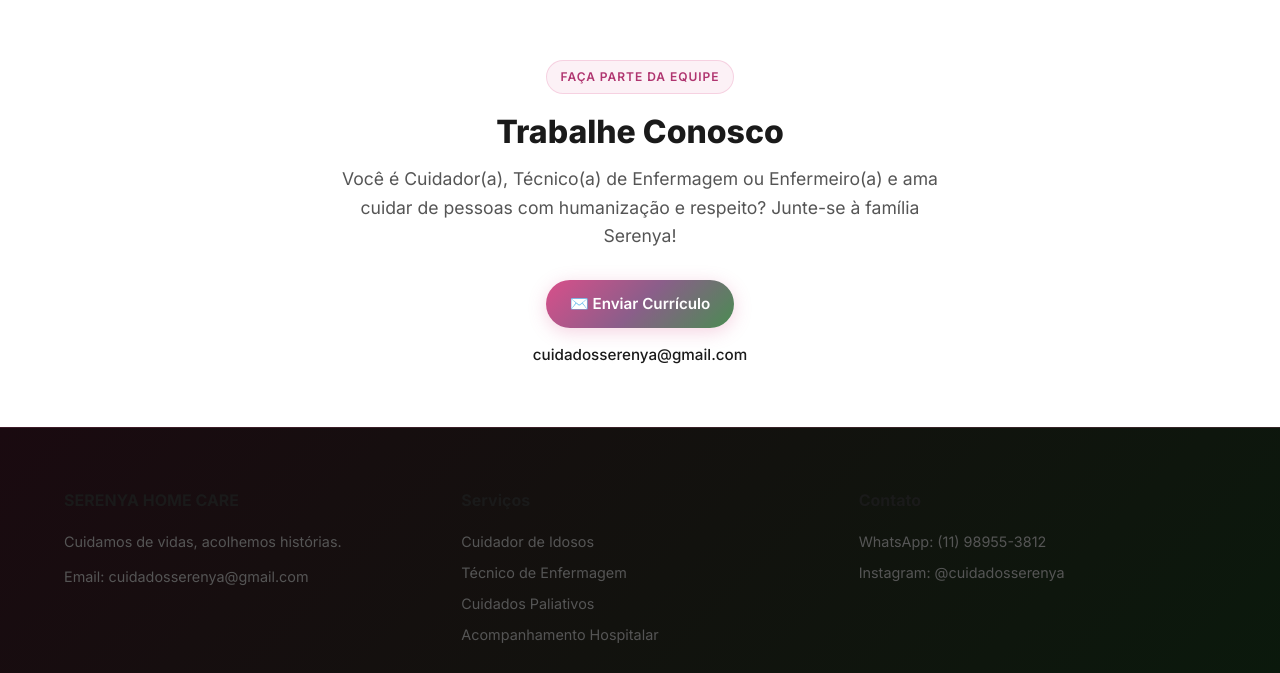
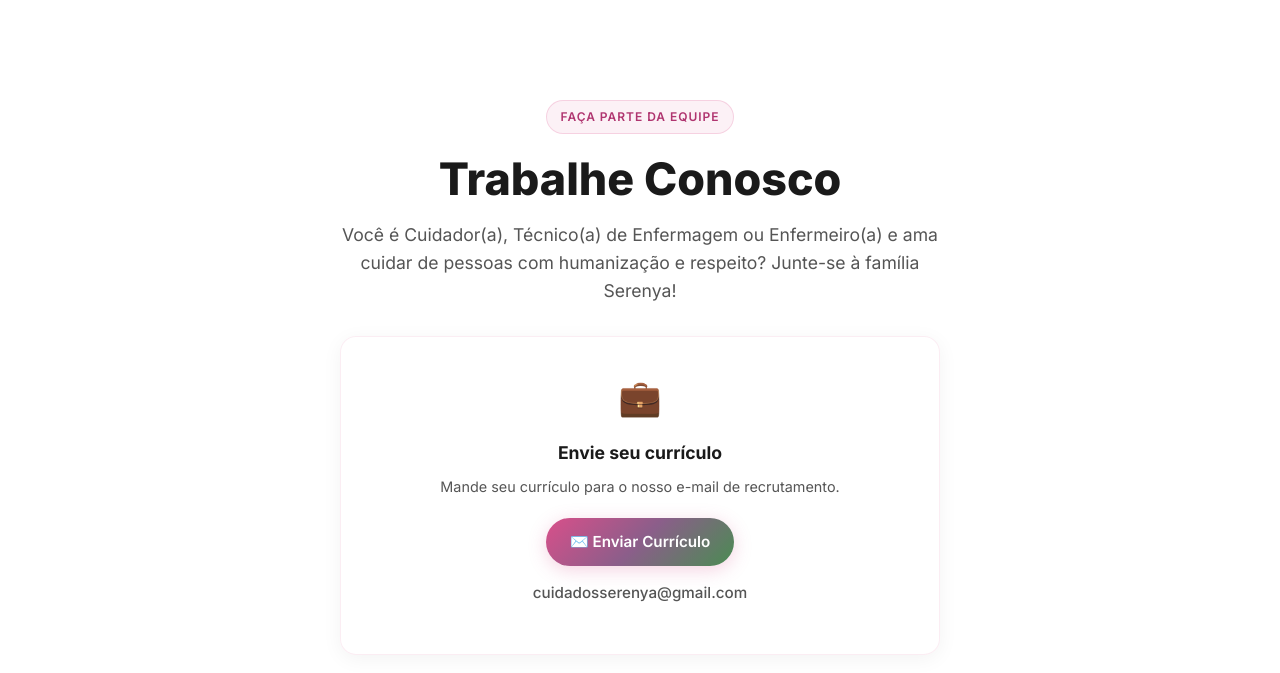
Before and after one commit to LeonardoGMendoza/SERENYAHOMECARE, a Next.js app: page / in a window 1280 px wide. Shown: the part 6127-6800 px from the top of the page. Built offline with nearby package versions, Linux system fonts and the light colour scheme.

Commit message:
feat: Adiciona seção Trabalhe Conosco

```diff
--- a/app/page.js
+++ b/app/page.js
@@ -211,12 +211,18 @@ export default function Home() {
       </section>
 
       {/* ── TRABALHE CONOSCO ── */}
-      <section id="trabalhe-conosco" className="section" style={{ padding: '60px 0' }}>
+      <section id="trabalhe-conosco" className="section">
         <div className="container text-center">
-          <div className="section-label">Faça Parte da Equipe</div>
-          <h2 className="section-title" style={{ fontSize: '2rem', marginBottom: '15px' }}>Trabalhe Conosco</h2>
+          <div className="section-label">Faça parte da equipe</div>
+          <h2 className="section-title">Trabalhe Conosco</h2>
           <p className="section-sub" style={{ maxWidth: '600px', margin: '0 auto 30px' }}>
             Você é Cuidador(a), Técnico(a) de Enfermagem ou Enfermeiro(a) e ama cuidar de pessoas com humanização e respeito? Junte-se à família Serenya!
+          </p>
+          <div className={styles.contactCard} style={{ maxWidth: '600px', margin: '0 auto' }}>
+            <div className={styles.contactIcon}>💼</div>
+            <h3>Envie seu currículo</h3>
+            <p style={{ marginBottom: '20px' }}>
+              Mande seu currículo para o nosso e-mail de recrutamento.
             </p>
             <a href="mailto:cuidadosserenya@gmail.com" className="btn btn-primary" style={{ display: 'inline-flex', alignItems: 'center', gap: '8px', padding: '12px 24px' }}>
               ✉️ Enviar Currículo
@@ -224,6 +230,7 @@ export default function Home() {
             <p style={{ marginTop: '15px', fontSize: '0.95rem', fontWeight: '500' }}>
               cuidadosserenya@gmail.com
             </p>
+          </div>
         </div>
       </section>
 
```
Lines whose indentation alone changed are shown as unchanged.
